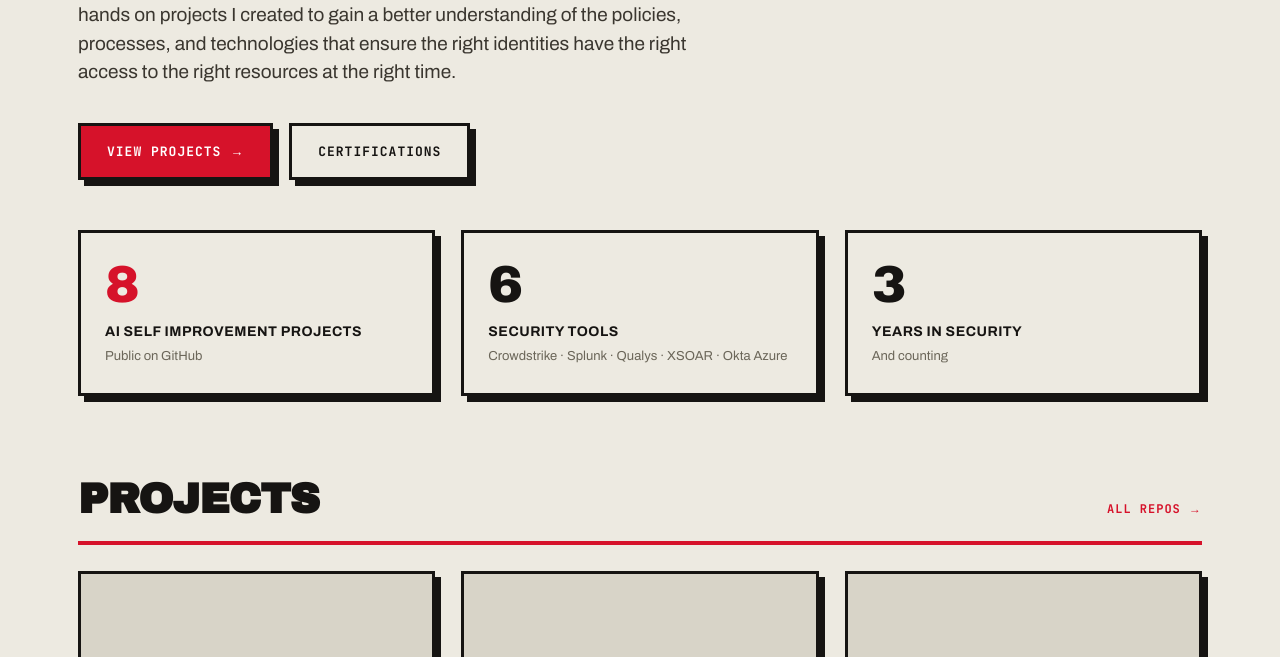
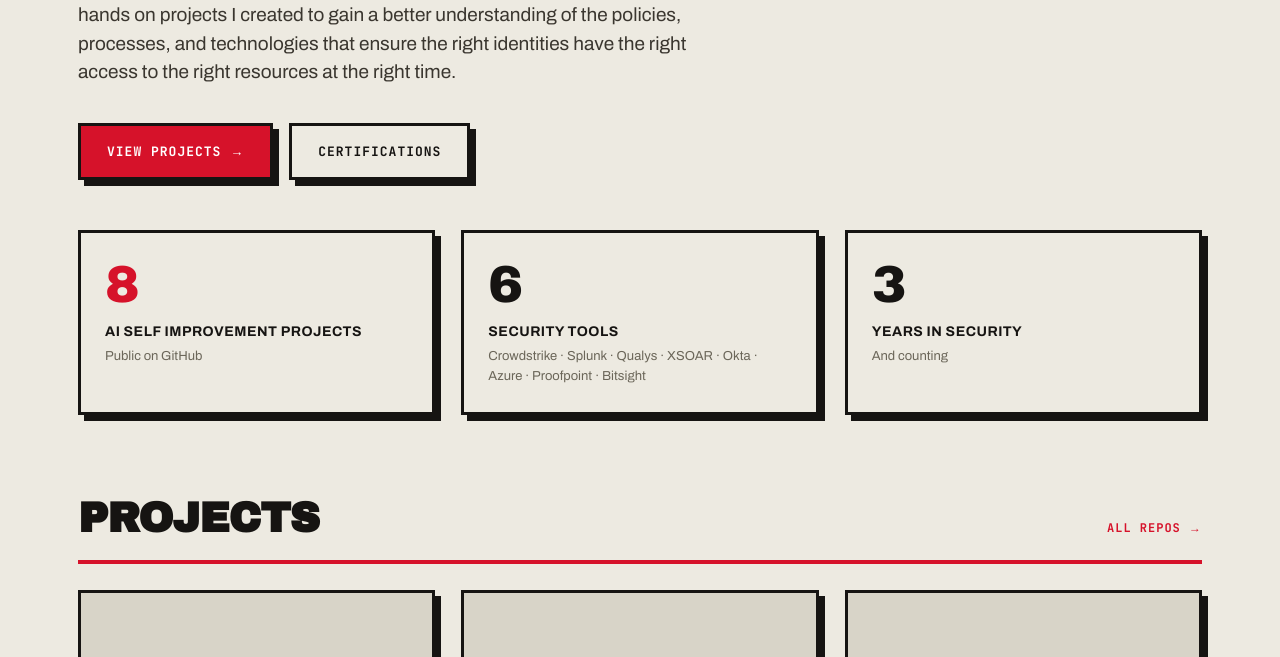
Before and after one commit to denisebnx/denisebanks-portfolio, a plain HTML site: page index.html in a window 1280 px wide. Shown: the part 443-1100 px from the top of the page. Drawn offline with Linux system fonts and the light colour scheme.

Commit message:
Add Proofpoint and Bitsight to security tools list

```diff
--- a/index.html
+++ b/index.html
@@ -241,7 +241,7 @@
     <div class="stat">
       <div class="num dark">6</div>
       <div class="label">Security Tools</div>
-      <div class="note">Crowdstrike &middot; Splunk &middot; Qualys &middot; XSOAR &middot; Okta  Azure</div>
+      <div class="note">Crowdstrike &middot; Splunk &middot; Qualys &middot; XSOAR &middot; Okta &middot; Azure &middot; Proofpoint &middot; Bitsight</div>
     </div>
     <div class="stat">
       <div class="num dark">3</div>
```
